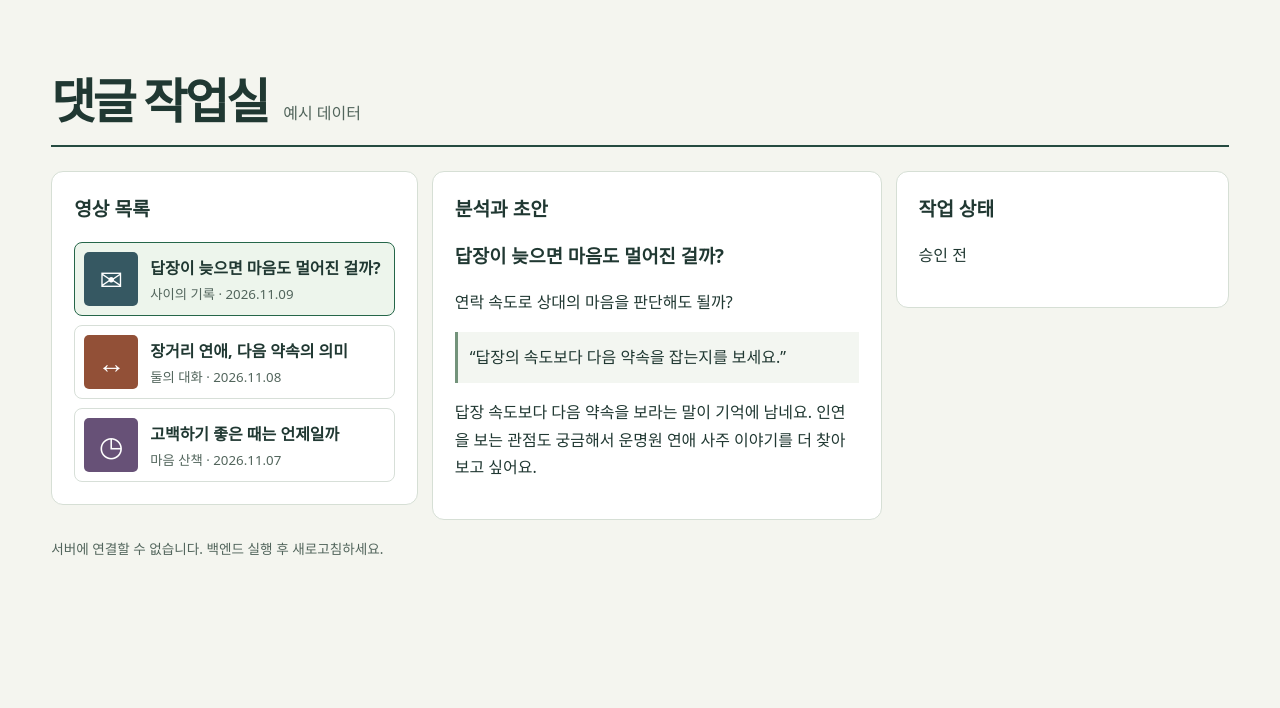
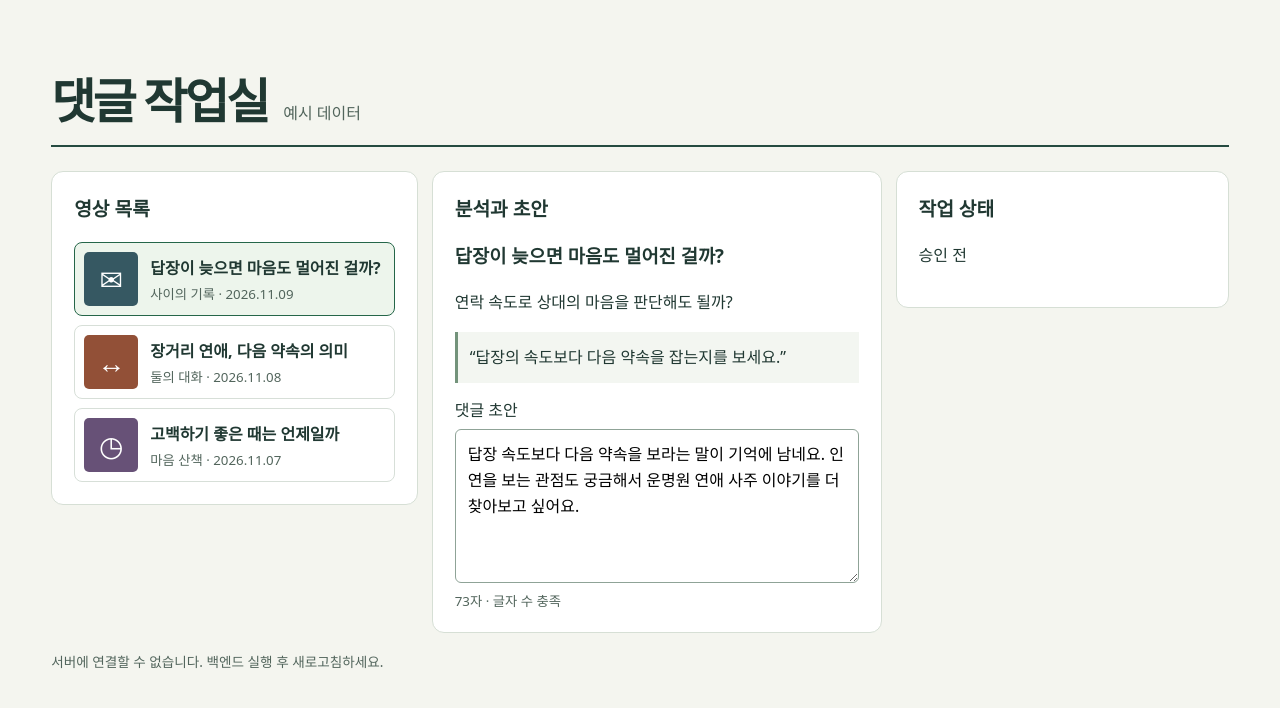
Before and after one commit to loginshin/youtube-marketing-ai-agent, a React (Vite) app in the folder frontend/: page / in a window 1280 px wide. Shown: the top 708 px of the page. Built offline with nearby package versions, Linux system fonts and the light colour scheme; no server answers.

Commit message:
✨ feat(analysis): 영상별 초안 편집과 글자 수 검증

```diff
--- a/frontend/src/App.tsx
+++ b/frontend/src/App.tsx
@@ -1,9 +1,11 @@
+import { DraftEditor } from './features/analysis/DraftEditor'
 import { videos } from './features/video/examples'
 import { VideoList } from './features/video/VideoList'
 import { useEffect, useState } from 'react'
 
 export default function App() {
   const [selected, select] = useState(videos[0].id)
+  const [edits, setEdits] = useState<Record<string, string>>({})
   const video = videos.find(v => v.id === selected)!
   const [message, setMessage] = useState('서버 연결을 확인하고 있습니다.')
 
@@ -30,7 +32,7 @@ export default function App() {
     <header><h1>댓글 작업실</h1><span>예시 데이터</span></header>
     <div className="dashboard">
       <section><h2>영상 목록</h2><VideoList selected={selected} onSelect={select} /></section>
-      <section><h2>분석과 초안</h2><h3>{video.title}</h3><p>{video.concern}</p><blockquote>{video.evidence}</blockquote><p>{video.draft}</p></section>
+      <section><h2>분석과 초안</h2><DraftEditor video={video} draft={edits[selected] ?? video.draft} onEdit={text => setEdits(previous => ({ ...previous, [selected]: text }))} /></section>
       <section><h2>작업 상태</h2><p>승인 전</p></section>
     </div>
     <footer>{message}</footer>
--- /dev/null
+++ b/frontend/src/features/analysis/DraftEditor.tsx
@@ -0,0 +1,13 @@
+import type { Video } from '../video/examples'
+
+export function DraftEditor({ video, draft, onEdit }: { video: Video; draft: string; onEdit: (text: string) => void }) {
+  const length = Array.from(draft.trim()).length
+  const valid = length >= 40 && length <= 120
+  return <>
+    <h3>{video.title}</h3><p>{video.concern}</p>
+    <blockquote>{video.evidence}</blockquote>
+    <label htmlFor="draft">댓글 초안</label>
+    <textarea id="draft" value={draft} onChange={e => onEdit(e.target.value)} rows={5} aria-invalid={!valid} aria-describedby="length" />
+    <small id="length" aria-live="polite">{length}자 · {valid ? '글자 수 충족' : '40~120자로 작성하세요'}</small>
+  </>
+}
--- a/frontend/src/index.css
+++ b/frontend/src/index.css
@@ -20,3 +20,4 @@ button { cursor: pointer; }
 small { display: block; margin-top: 5px; }
 footer { margin-top: 18px; font-size: .85rem; }
 @media(max-width: 900px) { .dashboard { grid-template-columns: 1fr; } }
+textarea { display: block; width: 100%; resize: vertical; margin: 8px 0; padding: 12px; line-height: 1.6; border: 1px solid #8fa397; border-radius: 6px; }
```
